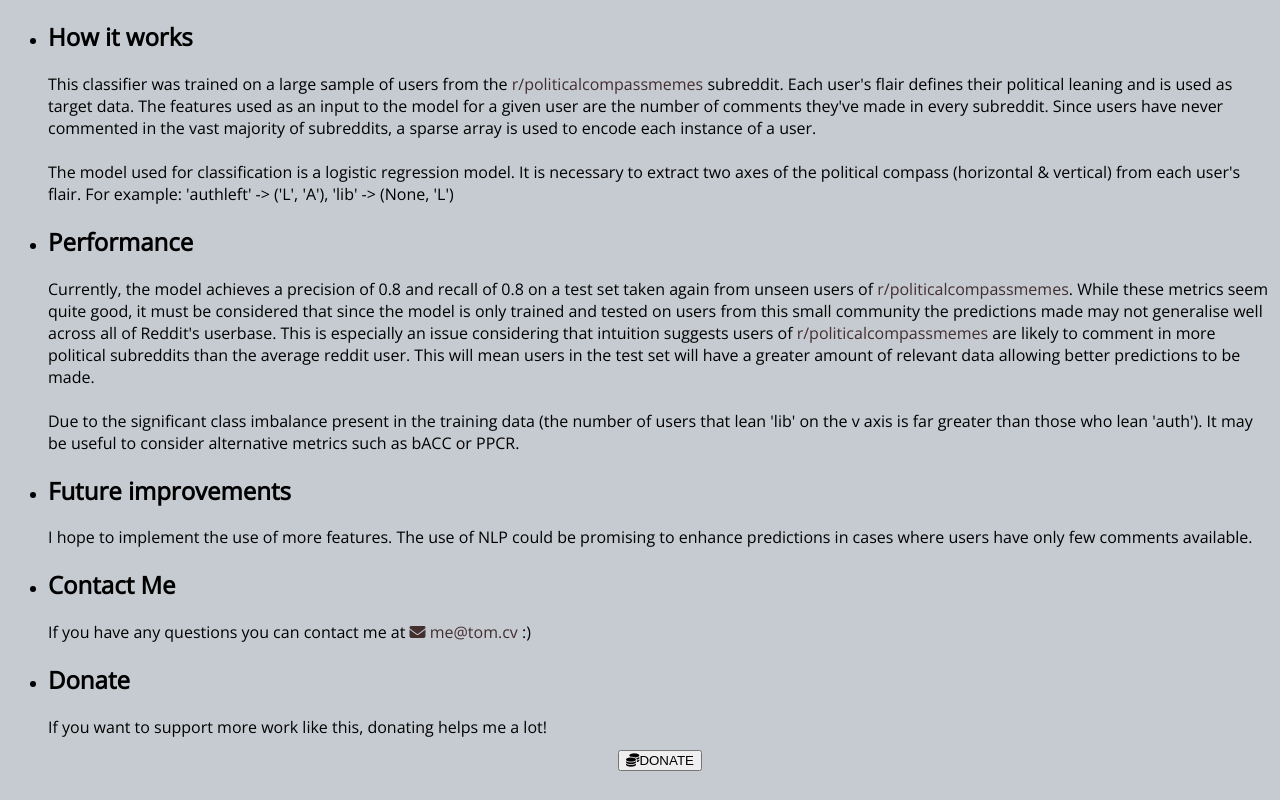
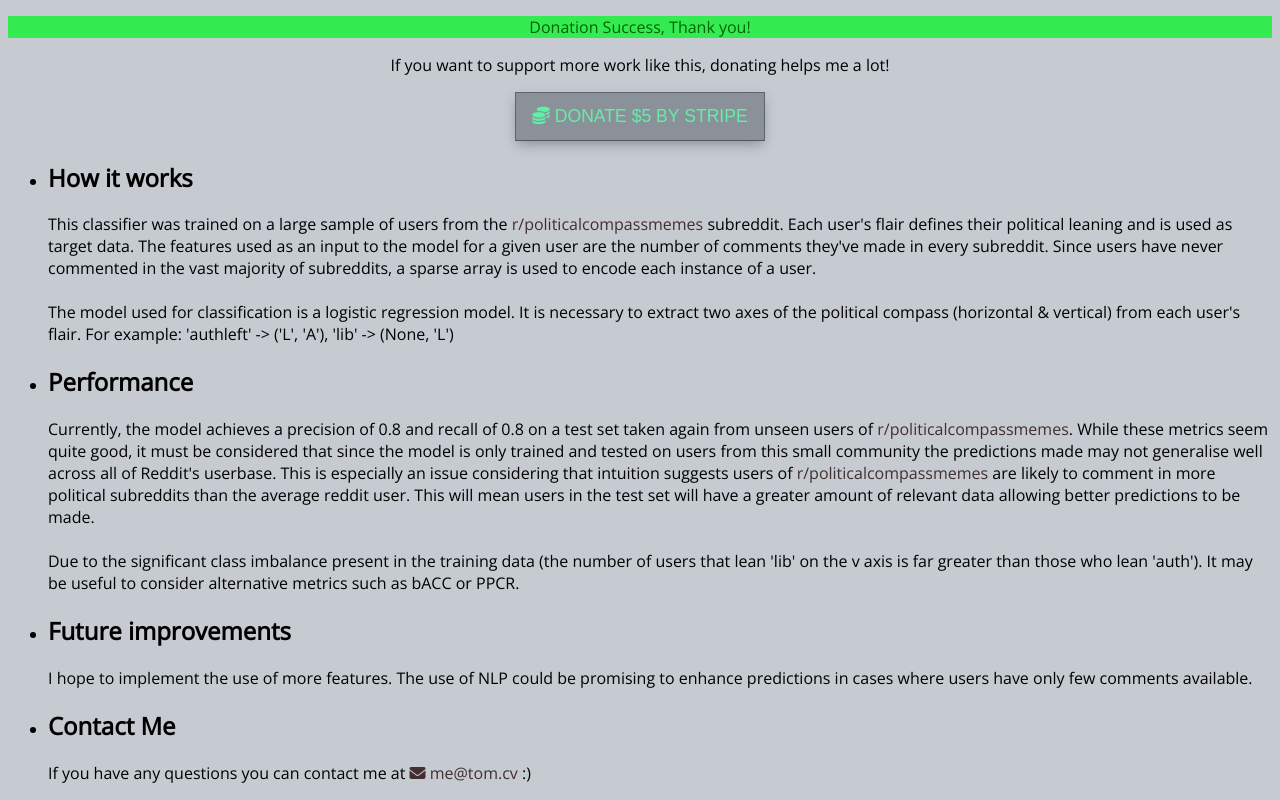
Before and after one commit to 0xTiger/reddit-stance-classifier, a Flask app: page /donation-success in a window 1280 px wide. Shown: the part 45-845 px from the top of the page. Before the commit the page ends 816 px from the top, so only its background shows below. Run offline with Flask 2, Linux system fonts and the light colour scheme; parts of the project's set-up code (start-up, migrations or seed data) failed here and were passed over; some libraries are stand-ins or nearby versions.

Commit message:
feat: style donation & add response banners

```diff
--- a/app.py
+++ b/app.py
@@ -253,12 +253,22 @@ def create_checkout_session():
 
 @app.route("/donation-success")
 def donation_success():
-    return render_template("about.html")
+    donation_banner = """
+    <div style="background: rgba(52, 235, 82, 80); width: 100%;">
+        <p style="color: darkgreen; text-align: center;">Donation Success, Thank you!</p>
+    </div>
+    """
+    return render_template("about.html", donation_banner=donation_banner)
 
 
 @app.route("/donation-cancelled")
 def donation_cancelled():
-    return render_template("about.html")
+    donation_banner = """
+    <div style="background: rgba(235, 64, 52, 80); width: 100%;">
+        <p style="color: darkred; text-align: center;">Donation Cancelled</p>
+    </div>
+    """
+    return render_template("about.html", donation_banner=donation_banner)
 
 
 if __name__ == '__main__':
--- a/static/donate.js
+++ b/static/donate.js
@@ -5,7 +5,7 @@ fetch("/stripe-key")
     const stripe = Stripe(data.publicKey);
 
     // Event handler
-    document.querySelector("#submitBtn").addEventListener("click", () => {
+    document.querySelector("#donateButton").addEventListener("click", () => {
       // Get Checkout Session ID
       fetch("/create-checkout-session")
       .then((result) => { return result.json(); })
--- a/templates/about.html
+++ b/templates/about.html
@@ -2,6 +2,15 @@
 {% block content %}
 <script src="https://js.stripe.com/v3/"></script>
 <script src="{{ url_for('static', filename='donate.js') }}"></script>
+{% if donation_banner %}
+{{ donation_banner | safe}}
+{% endif %}
+<p style="text-align: center;">If you want to support more work like this, donating helps me a lot! </p>
+<section class="section">
+  <div class="container">
+    <button class="btn is-primary" id="donateButton"><i class="fa fa-coins"></i> DONATE $5 BY STRIPE</button>
+  </div>
+</section>
 <ul>
   <li>
     <h2>How it works</h2>
@@ -19,15 +28,5 @@
     <h2>Contact Me</h2>
     If you have any questions you can contact me at <a href="mailto:me@tom.cv" class="link link--dark"><i class="fa fa-envelope"></i> me@tom.cv</a> :)
   </li>
-  <li>
-    <h2>Donate</h2>
-    If you want to support more work like this, donating helps me a lot!
-    <section class="section">
-      <div class="container">
-        <button class="button is-primary" id="submitBtn"><i class="fa fa-coins"></i>DONATE</button>
-      </div>
-    </section>
-
-  </li>
 </ul>
 {% endblock %}
```
